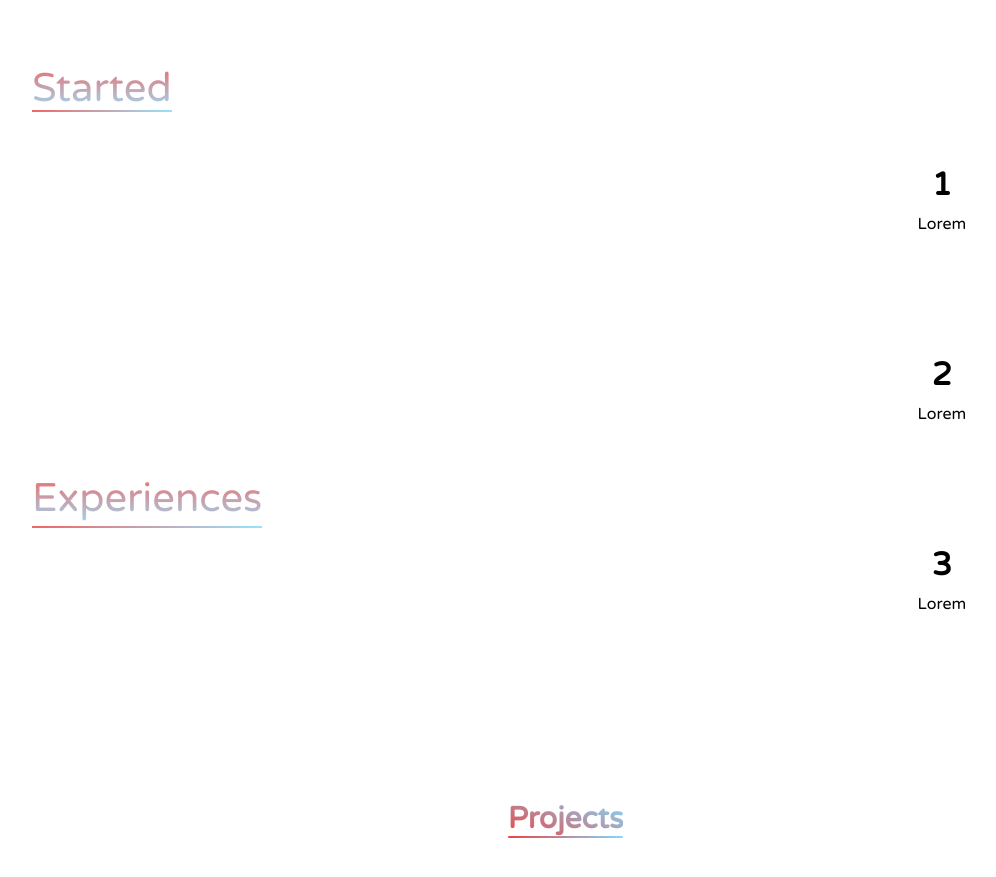
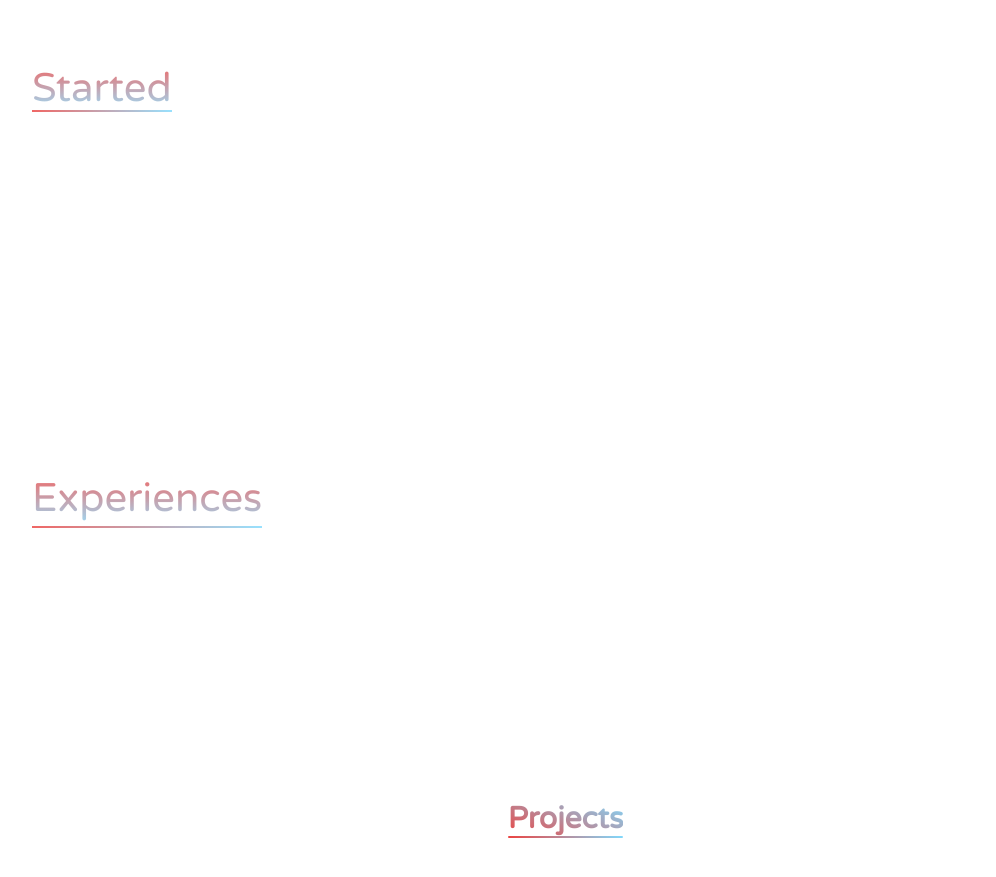
Before and after one commit to StefanDsd/Stefan-Dascalescu-Portfolio-working-on-it-, a React (Create React App) app: page / in a window 1280 px wide. Shown: the part 940-1817 px from the top of the page, without its empty margins (96-1092 px from the left). Built offline with nearby package versions, Linux system fonts and the light colour scheme; a web font is replaced by a local one.

Commit message:
Fixing some bugs

```diff
--- a/package.json
+++ b/package.json
@@ -6,8 +6,10 @@
     "@testing-library/jest-dom": "^5.16.5",
     "@testing-library/react": "^13.4.0",
     "@testing-library/user-event": "^13.5.0",
+    "iframe": "^1.0.0",
     "react": "^18.2.0",
     "react-dom": "^18.2.0",
+    "react-easy-emoji": "^1.8.1",
     "react-icons": "^4.7.1",
     "react-responsive-carousel": "^3.2.23",
     "react-scripts": "5.0.1",
--- a/src/Components/Section2.css
+++ b/src/Components/Section2.css
@@ -162,6 +162,8 @@ h1.about__heading {
   font-size: 60px;
 }
 
+
+
 @media (max-width: 850px) {
   .section2 {
     position: relative;
--- a/src/Components/Section2.jsx
+++ b/src/Components/Section2.jsx
@@ -1,5 +1,4 @@
 import React, { useEffect, useState } from "react";
-import aboutImg from "../assets/myImage.jpg";
 import "./Section2.css";
 
 // function that will run once when the browser loads //
@@ -49,7 +48,11 @@ function Section2() {
           </h2>
         </div>
       </div>
-      <div className="progress">
+
+      <div className="aboutme-icons">
+
+      </div>
+      {/* <div className="progress">
             <div className="container" style={{"--x": 1 }}>
                 <h1>1</h1>
                 <span>Lorem</span>
@@ -62,7 +65,7 @@ function Section2() {
                 <h1>3</h1>
                 <span>Lorem</span>
             </div>
-        </div>
+        </div> */}
     </div>
   );
 }
```
Also changed, not shown: src/App.css (+0 -10 lines), 1 other file (tests, documents, lock files or other folders).
